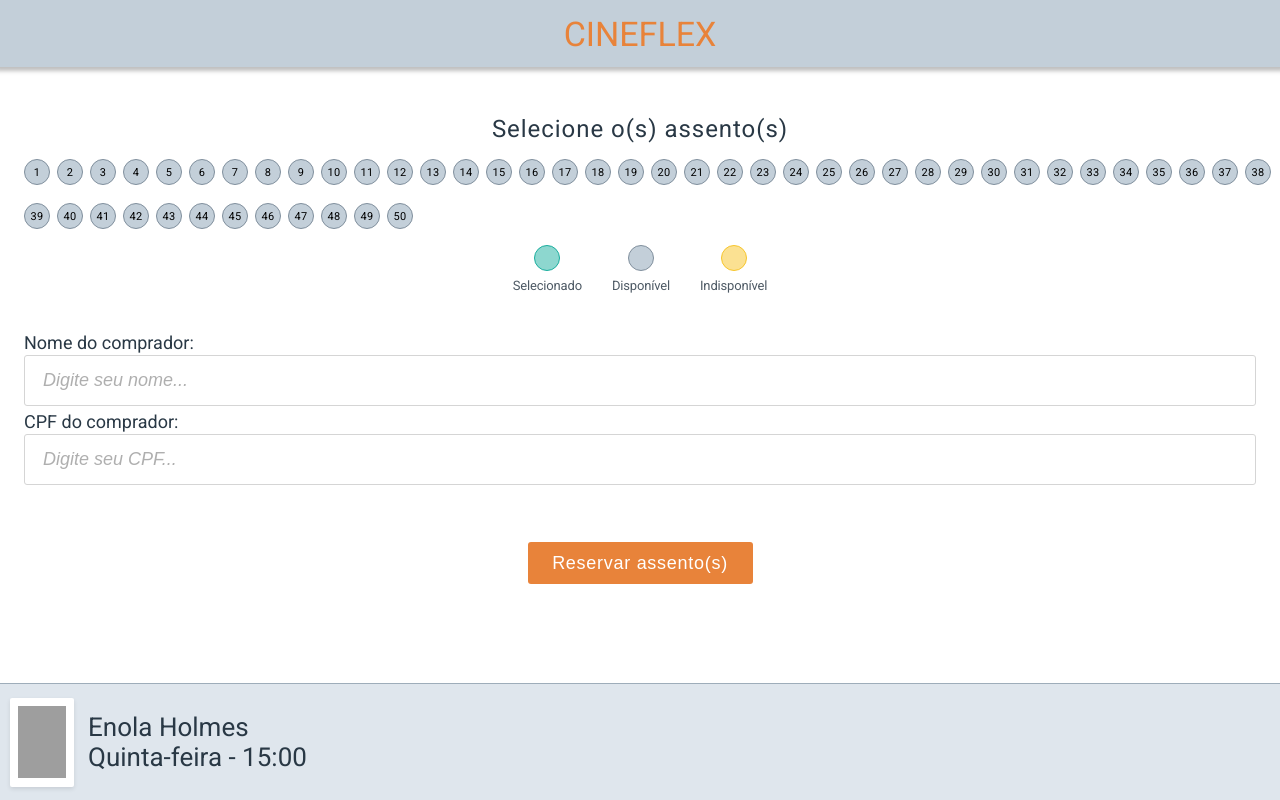
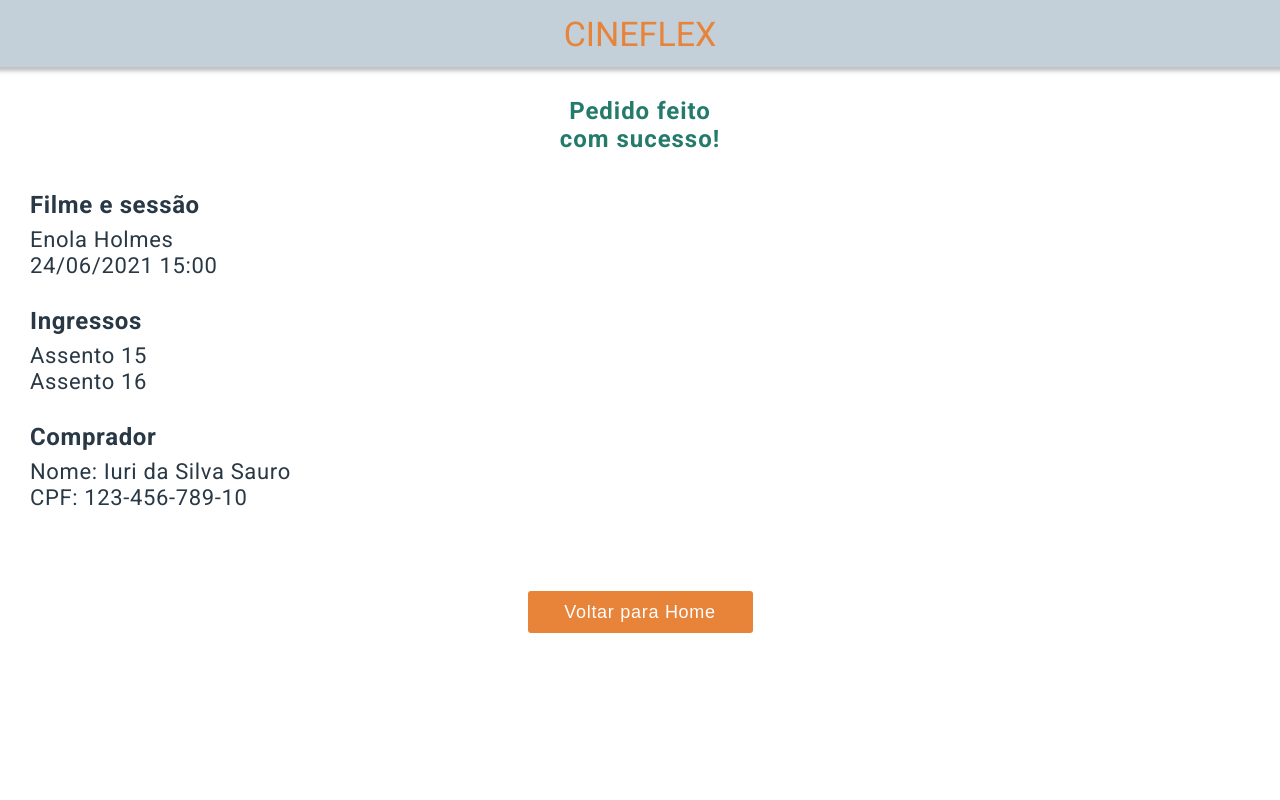
Before and after one commit to iurimp91/cineflex, a React app: page / in a window 1280 px wide. Built offline with nearby package versions, Linux system fonts and the light colour scheme; grey boxes are pictures that could not be loaded.

Commit message:
Purchase order success page implemented

```diff
--- a/public/styles/styles.css
+++ b/public/styles/styles.css
@@ -17,7 +17,7 @@ header {
     left: 0;
 }
 
-.movies-container, .sessions-container, .seats-container {
+.movies-container, .sessions-container, .seats-container, .purchase-order-container {
     margin-top: 67px;
     display: flex;
     flex-direction: column;
@@ -187,7 +187,7 @@ h1 {
     color: #AFAFAF;
  }
 
-.seats-container button {
+.seats-container button, .purchase-order-container button {
     width: 225px;
     height: 42px;
     margin: 50px 0 30px 0;
@@ -199,7 +199,7 @@ h1 {
     border: none;
 }
 
-.seats-container button:active {
+.seats-container button:active, .purchase-order-container button:active {
     background-color: #E8730A;
 }
 
@@ -239,6 +239,34 @@ h1 {
     line-height: 30px;
 }
 
+.purchase-order-container h3 {
+    font-size: 24px;
+    font-weight: 700;
+    letter-spacing: 0.04em;
+    line-height: 28px;
+    color: #247A6B;
+    text-align: center;
+    margin: 30px 0 40px 0;
+}
+
+.purchase-order-info {
+    width: 100%;
+    padding-left: 30px;
+    margin-bottom: 30px;
+    color: #293845;
+    letter-spacing: 0.04em;
+}
+
+.purchase-order-info h4 {
+    font-size: 24px;
+    font-weight: 700;
+    margin-bottom: 10px;
+}
+
+.purchase-order-info h5 {
+    font-size: 22px;
+    line-height: 26px;
+}
 
 .escondido {
     display: none;
--- a/src/index.js
+++ b/src/index.js
@@ -64,7 +64,7 @@ function App () {
                 </div>
             </div>
 
-            <div className="seats-container">
+            <div className="seats-container escondido">
                 <h1>Selecione o(s) assento(s)</h1>
                 <ul className="seats-row">
                     {assentos.map((assento) => <li className="seat">{assento}</li>)}
@@ -91,6 +91,26 @@ function App () {
                     </div>
                 </div>
             </div>
+
+            <div className="purchase-order-container">
+                <h3>Pedido feito<br />com sucesso!</h3>
+                <div className="purchase-order-info">
+                    <h4>Filme e sessão</h4>
+                    <h5>Enola Holmes</h5>
+                    <h5>24/06/2021 15:00</h5>
+                </div>
+                <div className="purchase-order-info">
+                    <h4>Ingressos</h4>
+                    <h5>Assento 15</h5>
+                    <h5>Assento 16</h5>
+                </div>
+                <div className="purchase-order-info">
+                    <h4>Comprador</h4>
+                    <h5>Nome: Iuri da Silva Sauro</h5>
+                    <h5>CPF: 123-456-789-10</h5>
+                </div>
+                <button>Voltar para Home</button>
+            </div>
         </>
     );
 }
```
